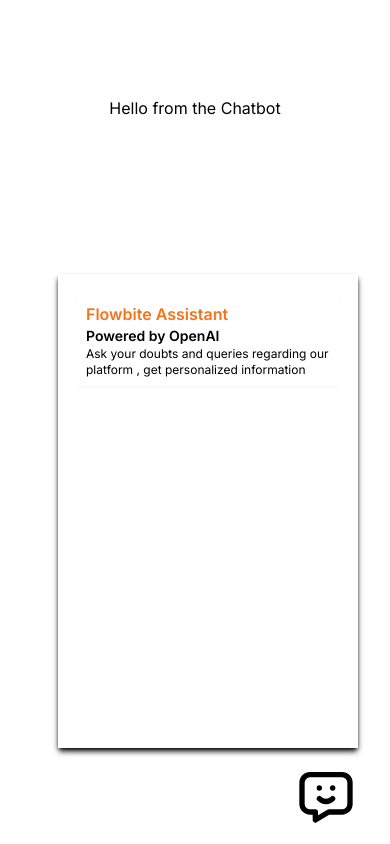
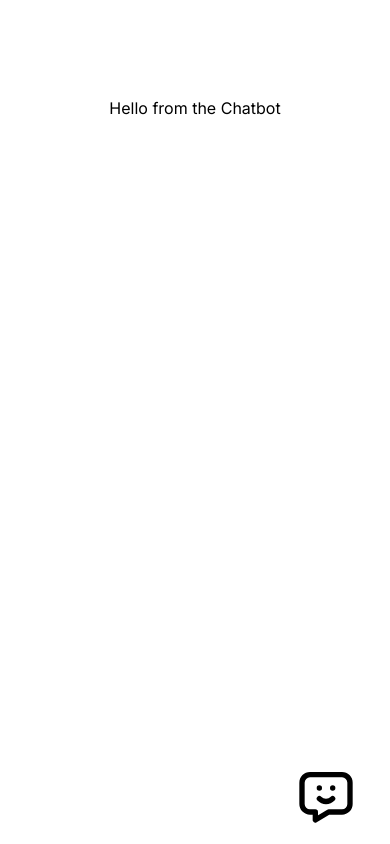
Before and after one commit to amarsrivastava68/openAI-NextJS-chatbot, a Next.js app: page / in a window 390 px wide. Built offline with nearby package versions, Linux system fonts and the light colour scheme.

Commit message:
Made the outlines for the messages coming from bot and the user

```diff
--- a/app/components/Chatbot/chatbot.tsx
+++ b/app/components/Chatbot/chatbot.tsx
@@ -1,22 +1,35 @@
 "use client";
 import { TbMessageChatbot } from "react-icons/tb";
 import { useState } from "react";
+import BotMessage from "./ui/bot-message";
+import UserMessage from "./ui/user-message";
 export default function Chatbot() {
-  const [showchat, setshowchat] = useState(true);
+  const [showchat, setshowchat] = useState(false);
   return (
     <>
       <TbMessageChatbot
         size={64}
+        onClick={()=>setshowchat(!showchat)}
         className="fixed right-[calc(2rem)] bottom-[calc(1rem)] hover:cursor-pointer"
       />
       {showchat && (
-        <div className="fixed right-[calc(2rem)] hover:cursor-pointer p-5 shadow-md shadow-black  h-[474px] w-[300px] md:w-[500px] bottom-[calc(6rem)]">
+        <div className="fixed right-[calc(2rem)] border-t-2  rounded-lg hover:cursor-pointer p-5 shadow-sm shadow-black transition ease-out h-[474px] w-[300px] md:w-[500px] bottom-[calc(6rem)]">
           <div className="flex flex-col h-full">
-            <div className="shadow-sm p-2">
-              <h1 className="text-orange-500 font-semibold">Flowbite Assistant</h1>
+            <div className="border-b-2 border rounded-lg border-b-black  p-2">
+              <h1 className="text-orange-500 font-semibold">
+                Flowbite Assistant
+              </h1>
               <h3 className="text-sm font-semibold">Powered by OpenAI</h3>
-              <p className="text-xs">Ask your doubts and queries regarding our platform , get personalized information </p>
+              <p className="text-xs">
+                Ask your doubts and queries regarding our platform , get
+                personalized information{" "}
+              </p>
+
             </div>
+            <div className="p-2 flex flex-col flex-1 items-center  overflow-y-auto">Messages</div>
+            {/* chat input  */}
+            <BotMessage/>
+            <UserMessage/>
           </div>
         </div>
       )}
--- /dev/null
+++ b/app/components/Chatbot/ui/bot-message.tsx
@@ -0,0 +1,19 @@
+
+import React from 'react'
+import { RiRobot3Line } from 'react-icons/ri'
+
+const BotMessage = () => {
+  return (
+    <div className='flex w-full my-2 p-2 '>
+      <div className='flex border bg-slate-100 mr-2 rounded-full place-items-center  p-1 w-8'>
+        <RiRobot3Line size={20}/>
+      </div>
+      <div>
+        <p>Hello</p>
+        <p>How may I help you ...?</p>
+      </div>
+    </div>
+  )
+}
+
+export default BotMessage
--- /dev/null
+++ b/app/components/Chatbot/ui/chat-input.tsx
@@ -0,0 +1,11 @@
+import React from 'react'
+
+const chat-input = () => {
+  return (
+    <div>
+
+    </div>
+  )
+}
+
+export default chat-input
--- /dev/null
+++ b/app/components/Chatbot/ui/user-message.tsx
@@ -0,0 +1,19 @@
+
+import React from 'react'
+import { RiUser3Line } from 'react-icons/ri'
+
+const UserMessage = () => {
+  return (
+    <div className='flex w-full my-2 p-2 '>
+      <div className='flex border bg-slate-100 mr-2 rounded-full place-items-center  p-1 w-8'>
+        <RiUser3Line size={20}/>
+      </div>
+      <div>
+        <p>User</p>
+        <p>I need help with my computer .</p>
+      </div>
+    </div>
+  )
+}
+
+export default UserMessage
--- a/package.json
+++ b/package.json
@@ -9,6 +9,7 @@
     "lint": "next lint"
   },
   "dependencies": {
+    "@headlessui/react": "^2.1.2",
     "next": "14.2.5",
     "react": "^18",
     "react-dom": "^18",
```
Also changed, not shown: 1 other file (tests, documents, lock files or other folders).
